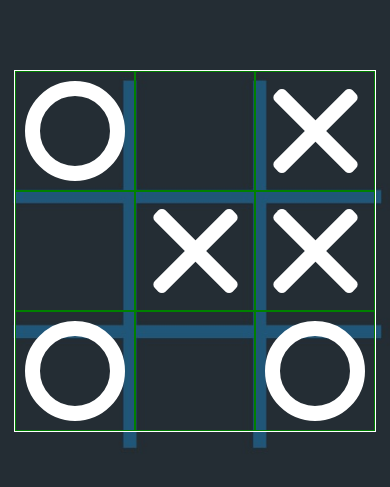
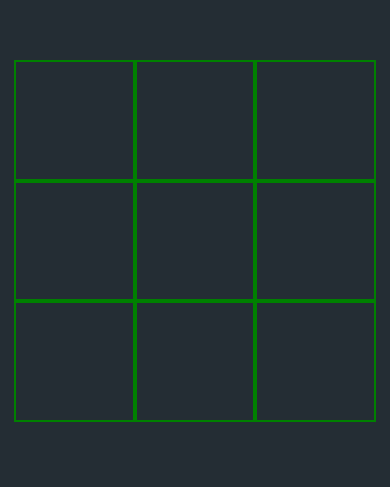
Before and after one commit to Saoa35/TicTacToe-mobile, a React Native app: screen / in a window 390 px wide. Shown: the part 181-668 px from the top of the page. Built offline with nearby package versions, Linux system fonts and the light colour scheme.

Commit message:
+ created PlaygroundScreen

```diff
--- a/App.js
+++ b/App.js
@@ -1,33 +1,12 @@
 import { StatusBar } from "expo-status-bar";
-import { ImageBackground, StyleSheet, Text, View } from "react-native";
-import bg from "./assets/bg.jpeg";
+import { StyleSheet, View } from "react-native";
 import { COLORS } from "./src/constants/themes";
-import { Circle } from "./src/components/Circle";
-import { Cross } from "./src/components/Cross";
-import { useState } from "react";
+import PlaygroundScreen from "./src/screens/PlaygroundScreen";
 
 export default function App() {
-  const [playgraund, setPlayground] = useState([
-    ["0", "", "x"],
-    ["", "x", "x"],
-    ["0", "", "0"],
-  ]);
-
   return (
     <View style={styles.container}>
-      <ImageBackground source={bg} style={styles.bg}>
-        <View style={styles.playgraund}>
-          {playgraund.map((row, i) => (
-            <View key={i} style={styles.row}>
-              {row.map((cell, i) => (
-                <View key={i} style={styles.cell}>
-                  {cell === "0" ? <Circle /> : cell === "x" ? <Cross /> : ""}
-                </View>
-              ))}
-            </View>
-          ))}
-        </View>
-      </ImageBackground>
+      <PlaygroundScreen />
       <StatusBar style="auto" />
     </View>
   );
@@ -40,29 +19,4 @@ const styles = StyleSheet.create({
     justifyContent: "center",
     backgroundColor: COLORS.background,
   },
-  bg: {
-    width: "100%",
-    height: "100%",
-    alignItems: "center",
-    justifyContent: "center",
-    resizeMode: "contain",
-    paddingTop: 20,
-  },
-  playgraund: {
-    borderWidth: 1,
-    borderColor: COLORS.items,
-    width: "93%",
-    aspectRatio: 1,
-  },
-  row: {
-    flex: 1,
-    flexDirection: "row",
-  },
-  cell: {
-    flex: 1,
-    borderColor: "green",
-    borderWidth: 1,
-    alignItems: "center",
-    justifyContent: "center",
-  },
 });
--- /dev/null
+++ b/src/screens/PlaygroundScreen.jsx
@@ -0,0 +1,78 @@
+import React, { useState } from "react";
+import {
+  // ImageBackground,
+  Pressable,
+  StyleSheet,
+  Text,
+  View,
+} from "react-native";
+// import bg from "../../assets/bg";
+import { Circle } from "../components/Circle";
+import { Cross } from "../components/Cross";
+
+function PlaygroundScreen() {
+  const [playground, setPlayground] = useState([
+    ["", "", ""],
+    ["", "", ""],
+    ["", "", ""],
+  ]);
+
+  const handlePress = (rowId, cellId) => {
+    const updatedPlayground = [...playground];
+
+    if (updatedPlayground[rowId][cellId] === "") {
+      updatedPlayground[rowId][cellId] = "x";
+      setPlayground(updatedPlayground);
+    }
+  };
+
+  return (
+    // <ImageBackground source={bg} style={styles.bg}>
+    <View style={styles.playground}>
+      {playground.map((row, rowId) => (
+        <View key={rowId} style={styles.row}>
+          {row.map((cell, cellId) => (
+            <Pressable
+              onPress={() => handlePress(rowId, cellId)}
+              key={cellId}
+              style={styles.cell}
+            >
+              {cell === "0" ? <Circle /> : cell === "x" ? <Cross /> : ""}
+            </Pressable>
+          ))}
+        </View>
+      ))}
+    </View>
+    // </ImageBackground>
+  );
+}
+
+export default PlaygroundScreen;
+
+const styles = StyleSheet.create({
+  bg: {
+    width: "100%",
+    height: "100%",
+    alignItems: "center",
+    justifyContent: "center",
+    resizeMode: "contain",
+    paddingTop: 20,
+  },
+  playground: {
+    // borderWidth: 1,
+    // borderColor: COLORS.items,
+    width: "93%",
+    aspectRatio: 1,
+  },
+  row: {
+    flex: 1,
+    flexDirection: "row",
+  },
+  cell: {
+    flex: 1,
+    borderColor: "green",
+    borderWidth: 2,
+    alignItems: "center",
+    justifyContent: "center",
+  },
+});
```
